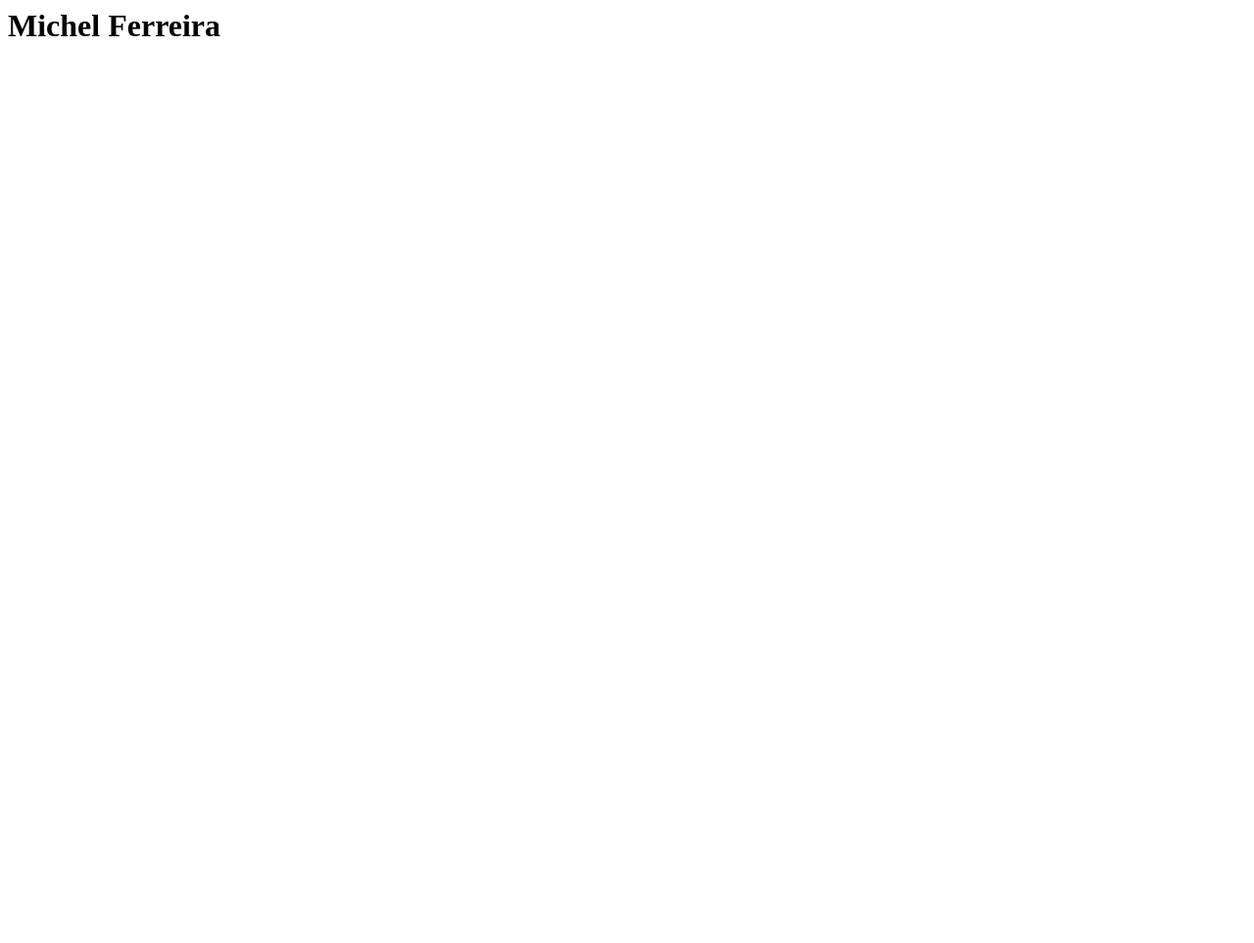
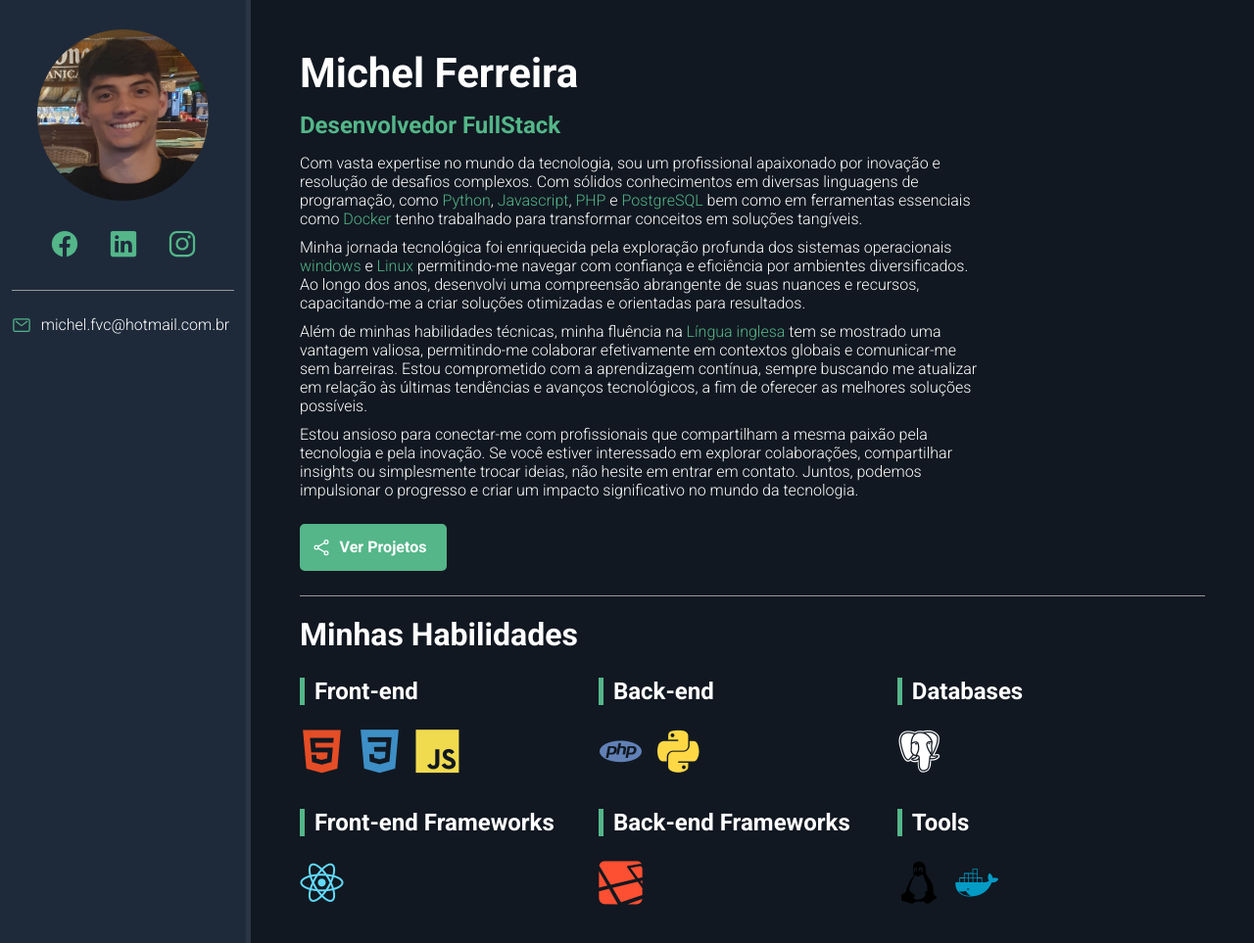
Before and after one commit to Michelfviana/Michelfviana.github.io, a plain HTML site: page index.html in a window 1280 px wide. Shown: the top 963 px of the page at 98% size. Before the commit the page ends 800 px from the top, so only its background shows below. Drawn offline with nearby package versions, Linux system fonts and the light colour scheme.

Commit message:
finalizando o Projeto

```diff
--- /dev/null
+++ b/css/styles.css
@@ -0,0 +1,236 @@
+/* Reset */
+* {
+  padding: 0;
+  margin: 0;
+  font-family: 'Roboto', sans-serif;
+  box-sizing: border-box;
+}
+
+/* Variables */
+:root {
+  --main-color: #54B689;
+  --main-text-color: #FFF;
+  --border-color: #999;
+  --bio-bg-color: #1E2A3A;
+  --bio-border-color: #293544;
+  --about-bg-color: #111821;
+}
+
+/* General */
+.highlight {
+  color: var(--main-color);
+}
+
+/* Containers */
+#container {
+  display: flex;
+  flex-direction: row;
+  color: var(--main-text-color);
+}
+
+#bio-container {
+  flex: 1 1 20%;
+  min-height: 100vh;
+  background-color: var(--bio-bg-color);
+  text-align: center;
+  padding: 30px 12px;
+  border-right: 5px solid var(--bio-border-color);
+}
+
+#about-container {
+  flex: 1 1 80%;
+  min-height: 100vh;
+  background-color: var(--about-bg-color);
+  padding: 50px;
+}
+
+/* Bio container */
+#bio-container h2 {
+  margin-bottom: 25px;
+}
+
+#bio-container p {
+  margin-bottom: 20px;
+}
+
+#bio-container #welcome-text {
+  font-weight: bold;
+}
+
+#bio-image {
+  width: 175px;
+  height: 175px;
+  border-radius: 50%;
+  margin-bottom: 25px;
+}
+
+#social-container {
+  display: flex;
+  justify-content: center;
+  list-style: none;
+  border-bottom: 1px solid var(--border-color);
+  margin-bottom: 25px;
+  padding-bottom: 25px;
+}
+
+#social-container li {
+  flex: 1 1 0;
+  max-width: 60px;
+}
+
+#social-container li a {
+  color: var(--main-color);
+  font-size: 30px;
+}
+
+#email-container {
+  display: flex;
+  justify-content: center;
+}
+
+#email-container ion-icon,
+#email-container a {
+  flex: 1 1 0;
+}
+
+#email-container a {
+  color: var(--main-text-color);
+  text-decoration: none;
+  max-width: 225px;
+}
+
+#email-container ion-icon {
+  color: var(--main-color);
+  font-size: 20px;
+  margin-right: 5px;
+  max-width: 20px;
+}
+
+/* about container */
+#name {
+  font-size: 42px;
+  margin-bottom: 15px;
+}
+
+#title {
+  font-size: 24px;
+  margin-bottom: 15px;
+  font-weight: bold;
+}
+
+.description {
+  max-width: 75%;
+  margin-bottom: 10px;
+}
+
+#btn-projects {
+  font-weight: bold;
+  font-size: 16px;
+  color: var(--main-text-color);
+  background-color: var(--main-color);
+  border: 2px solid var(--main-color);
+  border-radius: 5px;
+  text-decoration: none;
+  transition: .5s;
+  margin: 25px 0;
+  padding: 12px 10px;
+  width: 150px;
+  text-align: center;
+  display: flex;
+}
+
+#btn-projects ion-icon,
+#btn-projects span {
+  flex: 1 1 0;
+}
+
+#btn-projects ion-icon {
+  font-size: 20px;
+  max-width: 20px;
+}
+
+#btn-projects:hover {
+  background-color: transparent;
+}
+
+#skills-section-title {
+  border-top: 1px solid var(--border-color);
+  padding-top: 20px;
+  margin-bottom: 20px;
+  font-size: 32px;
+}
+
+#skills-container {
+  display: flex;
+  flex-wrap: wrap;
+  margin-top: 25px;
+}
+
+.skills-box {
+  flex: 1 1 33%;
+  max-width: 33%;
+  margin-bottom: 35px;
+}
+
+.skills-title {
+  font-size: 24px;
+  margin-bottom: 25px;
+  font-weight: bold;
+  padding-left: 10px;
+  border-left: 5px solid var(--main-color);
+}
+
+.skills-box i {
+  font-size: 45px;
+  margin-right: 10px;
+}
+
+/* Mobile */
+@media(max-width: 450px) {
+
+  #container {
+    flex-direction: column;
+  }
+
+  #bio-container {
+    min-height: auto;
+    border-right: none;
+    border-bottom: 5px solid var(--bio-border-color);
+  }
+
+  #bio-container h2 {
+    display: none;
+  }
+
+  #bio-container p {
+    max-width: 60%;
+    margin: 10px auto;
+  }
+
+  #about-container {
+    text-align: center;
+    padding: 30px;
+  }
+
+  #about-container .description {
+    margin: 10px auto;
+    max-width: 100%;
+    line-height: 26px;
+  }
+
+  #btn-projects {
+    margin: 20px auto;
+  }
+
+  .skills-box {
+    flex: 1 1 100%;
+    max-width: 100%;
+    margin-bottom: 40px;
+    text-align: left;
+  }
+
+  .skills-box i {
+    font-size: 60px;
+  }
+
+}
--- a/index.html
+++ b/index.html
@@ -1 +1,99 @@
-<h1>Michel Ferreira</h1>
+<!DOCTYPE html>
+<html lang="en">
+
+<head>
+  <meta charset="UTF-8">
+  <meta name="viewport" content="width=device-width, initial-scale=1.0">
+  <title>Michel Ferreira</title>
+  <!-- Google Fonts -->
+  <link
+    href="https://fonts.googleapis.com/css2?family=Roboto:ital,wght@0,300;0,700;0,900;1,300;1,700;1,900&display=swap"
+    rel="stylesheet">
+  <!-- Dev Icon Fonts -->
+  <link rel="stylesheet" href="https://cdn.jsdelivr.net/gh/devicons/devicon@master/devicon.min.css">
+  <!-- CSS do Projeto -->
+  <link rel="stylesheet" href="css/styles.css">
+</head>
+
+<body>
+  <main id="container">
+    <aside id="bio-container">
+      <img id="bio-image" src="img\Captura de tela 2023-10-04 220951.png" alt="Michel Ferreira">
+      <ul id="social-container">
+        <li><a href="https://web.facebook.com/michel.ferreira.710667" target="_blank"><ion-icon
+              name="logo-facebook"></ion-icon></a></li>
+        <li><a href="https://www.linkedin.com/in/michel-ferreira-429b17225/" target="_blank"><ion-icon
+              name="logo-linkedin"></ion-icon></a></li>
+        <li><a href="https://www.instagram.com/michelfviana/" target="_blank"><ion-icon
+              name="logo-instagram"></ion-icon></a></li>
+      </ul>
+      <div id="email-container">
+        <ion-icon name="mail-outline"></ion-icon><a href="mailto:michel.fvc@hotmail.com">michel.fvc@hotmail.com.br</a>
+      </div>
+    </aside>
+    <section id="about-container">
+      <h1 id="name">Michel Ferreira</h1>
+      <p id="title"><span class="highlight">Desenvolvedor FullStack</span></p>
+
+      <p class="description">Com vasta expertise no mundo da tecnologia, sou um profissional apaixonado por inovação e
+        resolução de desafios complexos. Com sólidos conhecimentos em diversas linguagens de programação, como <span
+          class="highlight">Python</span>, <span class="highlight">Javascript</span>, <span class="highlight">PHP</span>
+        e <span class="highlight">PostgreSQL</span> bem como em ferramentas essenciais como <span
+          class="highlight">Docker</span> tenho trabalhado para transformar conceitos em soluções tangíveis.</p>
+
+      <p class="description">Minha jornada tecnológica foi enriquecida pela exploração profunda dos sistemas
+        operacionais <span class="highlight">windows</span> e <span class="highlight">Linux</span> permitindo-me navegar
+        com confiança e eficiência por ambientes diversificados. Ao longo dos anos, desenvolvi uma compreensão
+        abrangente de suas nuances e recursos, capacitando-me a criar soluções otimizadas e orientadas para resultados.
+      </p>
+
+      <p class="description">Além de minhas habilidades técnicas, minha fluência na <span class="highlight">Língua
+          inglesa</span> tem se mostrado uma vantagem valiosa, permitindo-me colaborar efetivamente em contextos globais
+        e comunicar-me sem barreiras. Estou comprometido com a aprendizagem contínua, sempre buscando me atualizar em
+        relação às últimas tendências e avanços tecnológicos, a fim de oferecer as melhores soluções possíveis.</p>
+
+      <p class="description">Estou ansioso para conectar-me com profissionais que compartilham a mesma paixão pela
+        tecnologia e pela inovação. Se você estiver interessado em explorar colaborações, compartilhar insights ou
+        simplesmente trocar ideias, não hesite em entrar em contato. Juntos, podemos impulsionar o progresso e criar um
+        impacto significativo no mundo da tecnologia.</p>
+
+      <a href="https://github.com/Michelfviana?tab=repositories" id="btn-projects"><ion-icon
+          name="share-social-outline"></ion-icon> <span>Ver Projetos</span></a>
+      <h2 id="skills-section-title">Minhas Habilidades</h2>
+      <div id="skills-container">
+        <div class="skills-box">
+          <p class="skills-title">Front-end</p>
+          <i class="devicon-html5-plain colored"></i>
+          <i class="devicon-css3-plain colored"></i>
+          <i class="devicon-javascript-plain colored"></i>
+        </div>
+        <div class="skills-box">
+          <p class="skills-title">Back-end</p>
+          <i class="devicon-php-plain colored"></i>
+          <i class="devicon-python-plain colored"></i>
+        </div>
+        <div class="skills-box">
+          <p class="skills-title">Databases</p>
+          <i class="devicon-postgresql-plain"></i>
+        </div>
+        <div class="skills-box">
+          <p class="skills-title">Front-end Frameworks</p>
+          <i class="devicon-react-plain colored"></i>
+        </div>
+        <div class="skills-box">
+          <p class="skills-title">Back-end Frameworks</p>
+          <i class="devicon-laravel-plain colored"></i>
+        </div>
+        <div class="skills-box">
+          <p class="skills-title">Tools</p>
+          <i class="devicon-linux-plain colored"></i>
+          <i class="devicon-docker-plain colored"></i>
+        </div>
+      </div>
+    </section>
+  </main>
+  <!-- Ion Icons -->
+  <script src="https://unpkg.com/ionicons@5.1.2/dist/ionicons.js"></script>
+</body>
+
+</html>
```
Also changed, not shown: img/Captura de tela 2023-10-04 220951.png (added).
